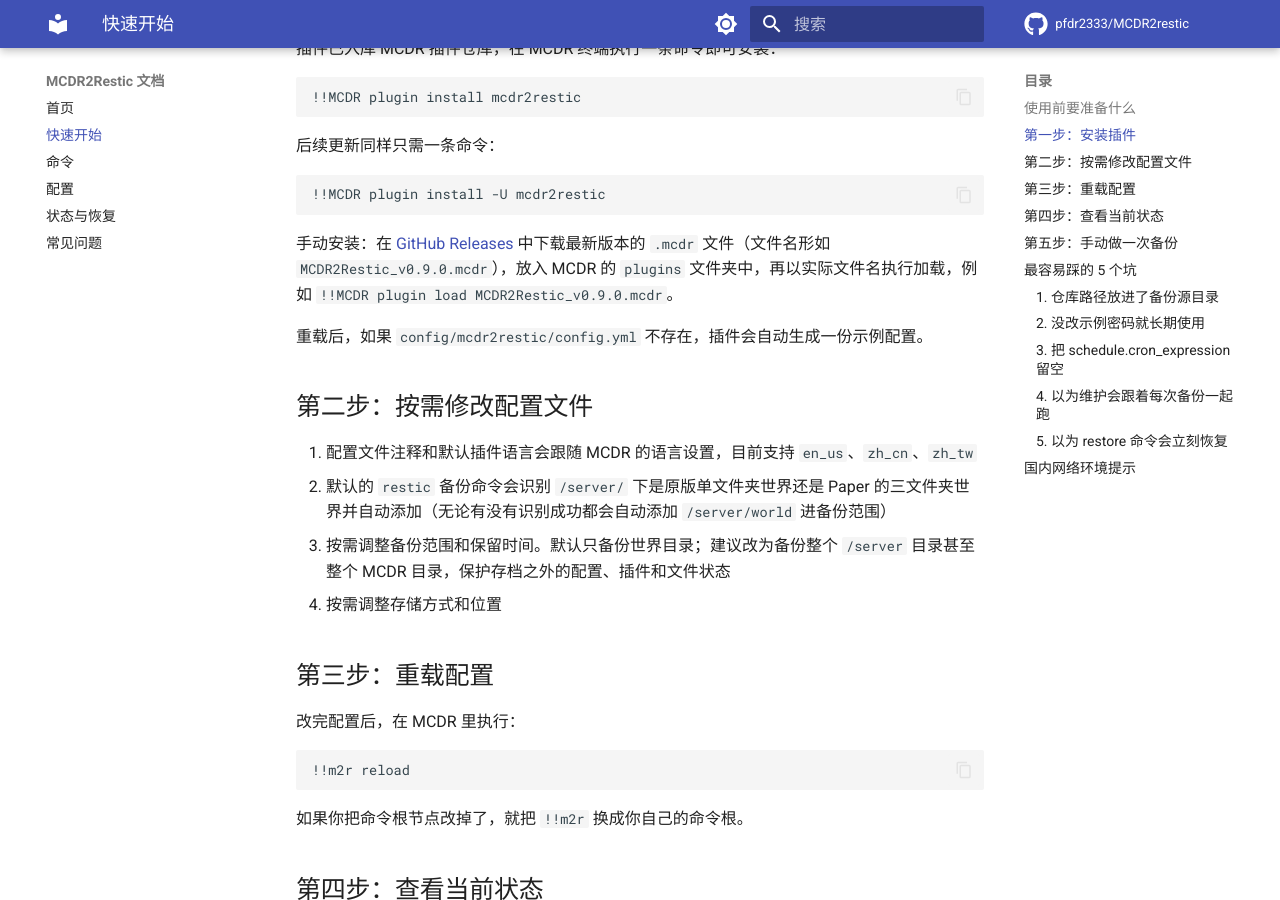
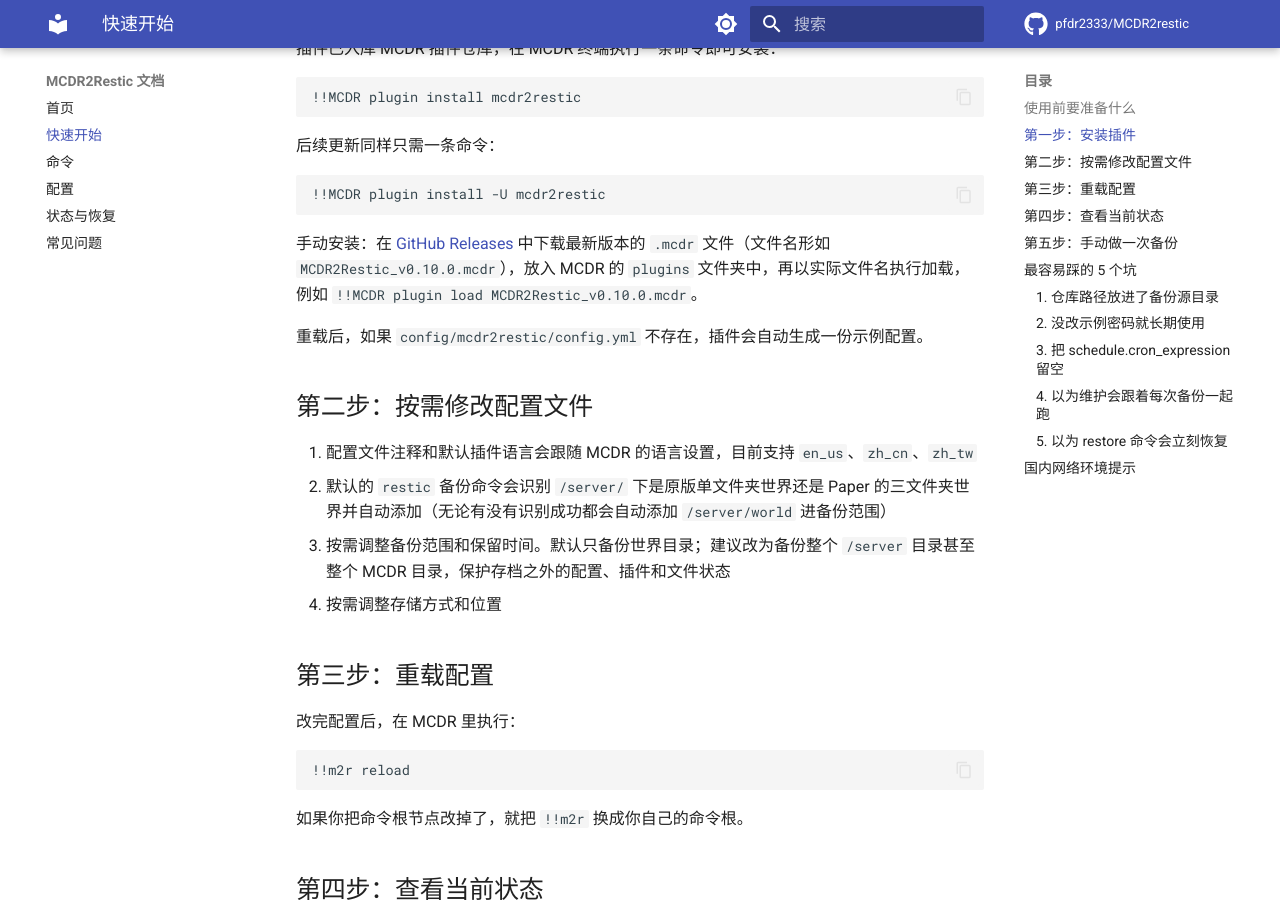
Before and after one commit to pfdr2333/MCDR2restic, an MkDocs documentation site: the page built from docs/getting-started.md, in a window 1280 px wide and 900 px high, scrolled down 614 px. Built offline with MkDocs 1.6.1 and Material for MkDocs 9.7.7, drawn with Linux system fonts in a browser that asks for light colours; comment, search, counter and statistics services are not loaded.

Commit message:
chore: 发布 v0.10.0

````diff
--- a/docs/getting-started.md
+++ b/docs/getting-started.md
@@ -27,7 +27,7 @@
 !!MCDR plugin install -U mcdr2restic
 ```
 
-手动安装：在 [GitHub Releases](https://github.com/pfdr2333/MCDR2restic/releases/latest) 中下载最新版本的 `.mcdr` 文件（文件名形如 `MCDR2Restic_v0.9.0.mcdr`），放入 MCDR 的 `plugins` 文件夹中，再以实际文件名执行加载，例如 `!!MCDR plugin load MCDR2Restic_v0.9.0.mcdr`。
+手动安装：在 [GitHub Releases](https://github.com/pfdr2333/MCDR2restic/releases/latest) 中下载最新版本的 `.mcdr` 文件（文件名形如 `MCDR2Restic_v0.10.0.mcdr`），放入 MCDR 的 `plugins` 文件夹中，再以实际文件名执行加载，例如 `!!MCDR plugin load MCDR2Restic_v0.10.0.mcdr`。
 
 重载后，如果 `config/mcdr2restic/config.yml` 不存在，插件会自动生成一份示例配置。
 
--- a/mcdreforged.plugin.json
+++ b/mcdreforged.plugin.json
@@ -1,6 +1,6 @@
 {
   "id": "mcdr2restic",
-  "version": "0.9.0",
+  "version": "0.10.0",
   "name": "MCDR2Restic",
   "description": {
       "en_us": "Schedule deduplicated incremental restic backups with multi-channel notifications.",
````
